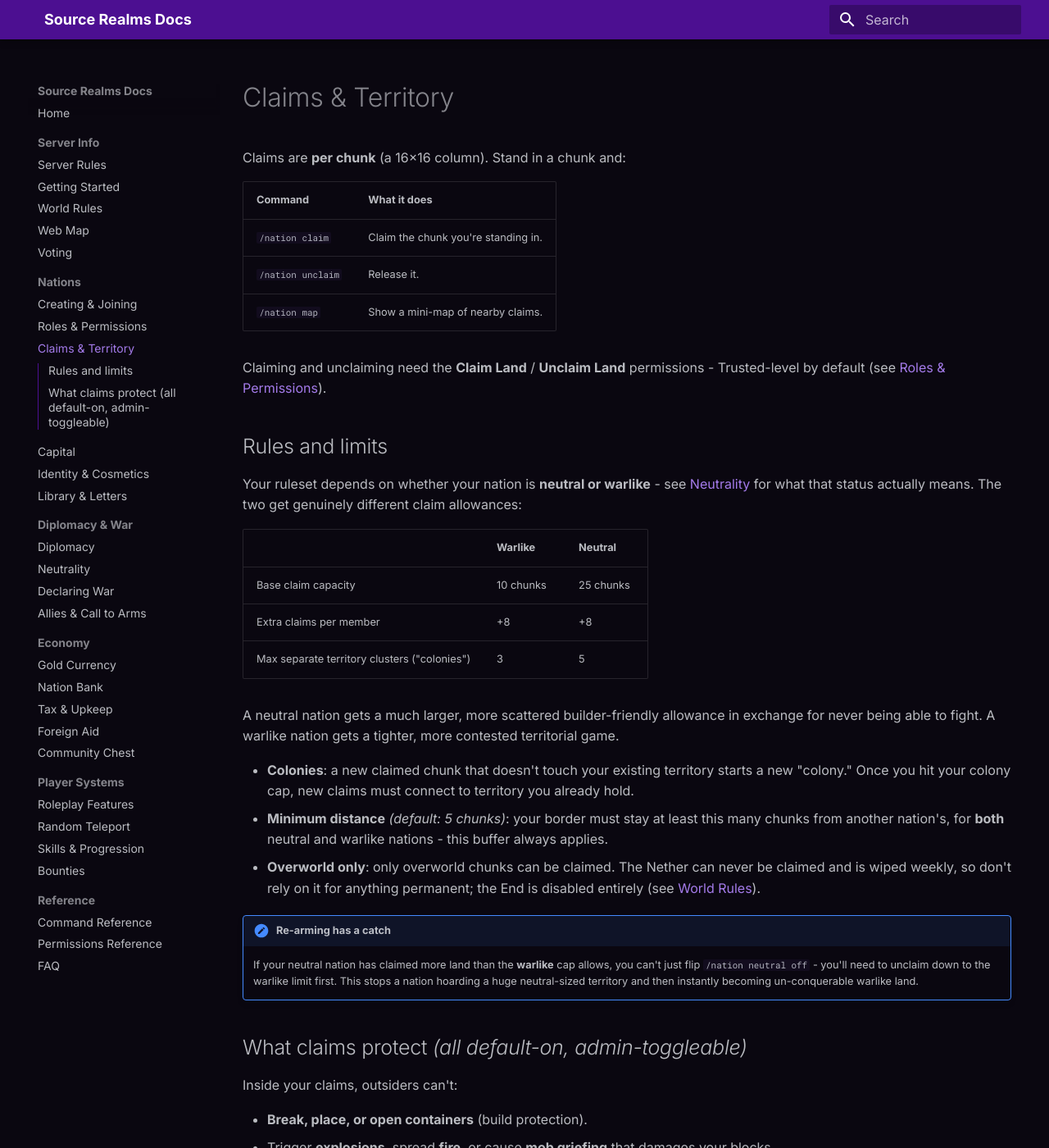
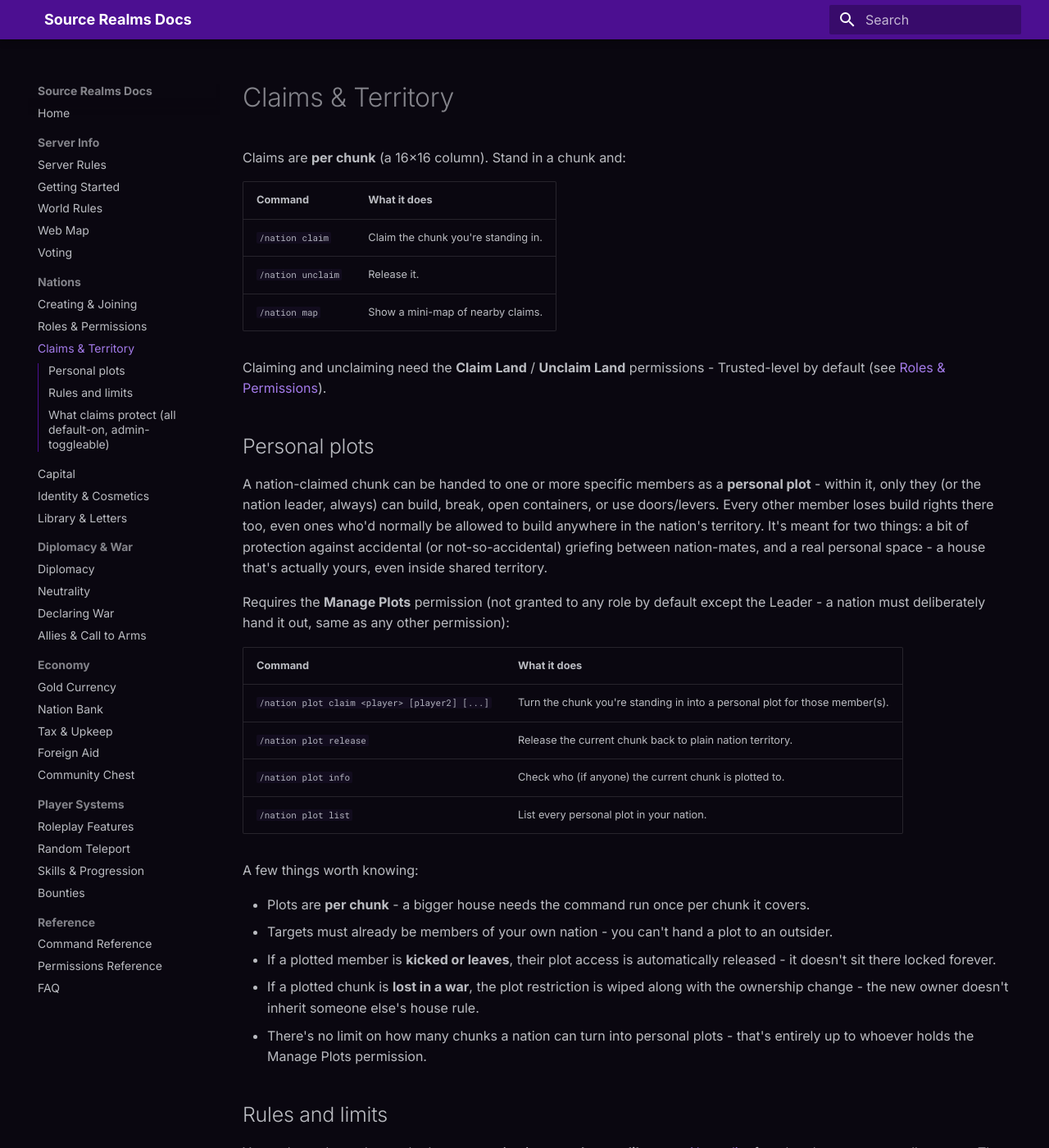
Before and after one commit to SourceRealms/sourcerealms-docs, an MkDocs documentation site: the page built from docs/nations/claims-territory.md, in a window 1280 px wide and 1400 px high. Shown: the whole window at 82% size. Built offline with MkDocs 1.6.1 and Material for MkDocs 9.7.7, drawn with Linux system fonts in a browser that asks for light colours.

Commit message:
Document personal plots and the new Manage Plots permission

```diff
--- a/docs/nations/claims-territory.md
+++ b/docs/nations/claims-territory.md
@@ -10,6 +10,36 @@ Claims are **per chunk** (a 16×16 column). Stand in a chunk and:
 
 Claiming and unclaiming need the **Claim Land** / **Unclaim Land** permissions - Trusted-level by
 default (see [Roles & Permissions](roles-permissions.md)).
+
+## Personal plots
+
+A nation-claimed chunk can be handed to one or more specific members as a **personal plot** - within
+it, only they (or the nation leader, always) can build, break, open containers, or use doors/levers.
+Every other member loses build rights there too, even ones who'd normally be allowed to build
+anywhere in the nation's territory. It's meant for two things: a bit of protection against
+accidental (or not-so-accidental) griefing between nation-mates, and a real personal space - a house
+that's actually yours, even inside shared territory.
+
+Requires the **Manage Plots** permission (not granted to any role by default except the Leader -
+a nation must deliberately hand it out, same as any other permission):
+
+| Command | What it does |
+|---|---|
+| `/nation plot claim <player> [player2] [...]` | Turn the chunk you're standing in into a personal plot for those member(s). |
+| `/nation plot release` | Release the current chunk back to plain nation territory. |
+| `/nation plot info` | Check who (if anyone) the current chunk is plotted to. |
+| `/nation plot list` | List every personal plot in your nation. |
+
+A few things worth knowing:
+
+- Plots are **per chunk** - a bigger house needs the command run once per chunk it covers.
+- Targets must already be members of your own nation - you can't hand a plot to an outsider.
+- If a plotted member is **kicked or leaves**, their plot access is automatically released - it
+  doesn't sit there locked forever.
+- If a plotted chunk is **lost in a war**, the plot restriction is wiped along with the ownership
+  change - the new owner doesn't inherit someone else's house rule.
+- There's no limit on how many chunks a nation can turn into personal plots - that's entirely up to
+  whoever holds the Manage Plots permission.
 
 ## Rules and limits
 
```
Also changed, not shown: docs/nations/roles-permissions.md (+4 -0 lines), docs/reference/commands.md (+4 -0 lines), docs/reference/permissions.md (+3 -1 lines).
